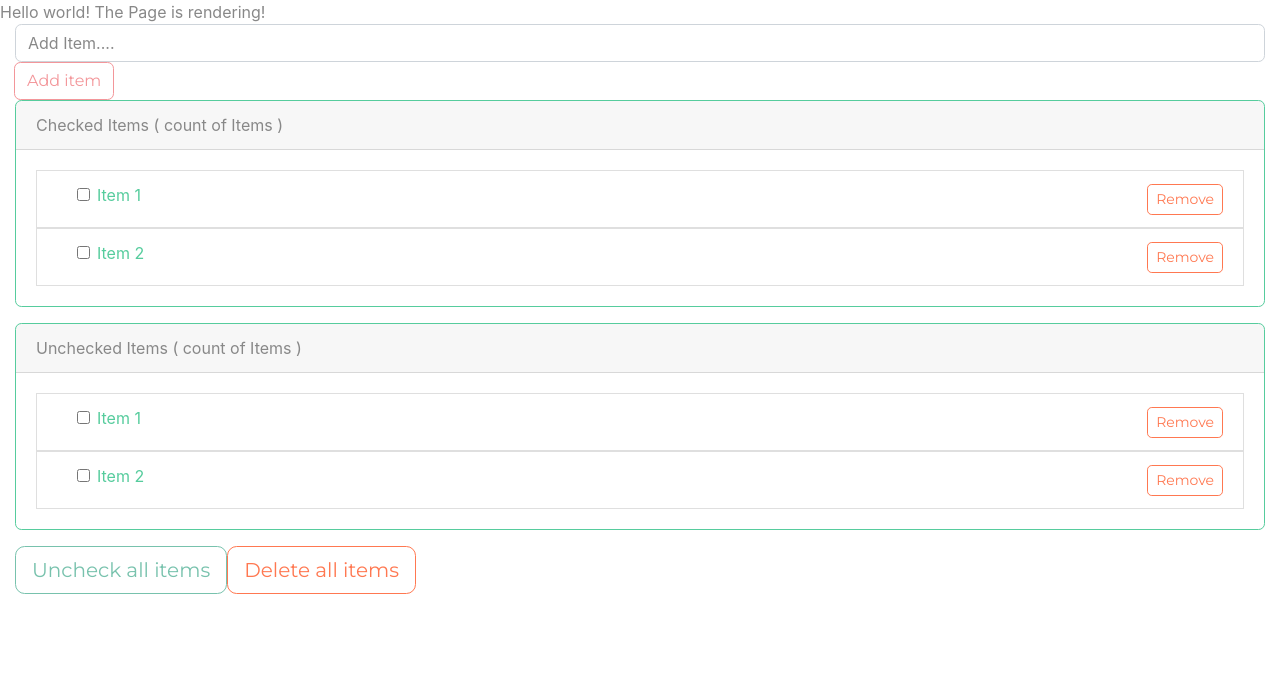
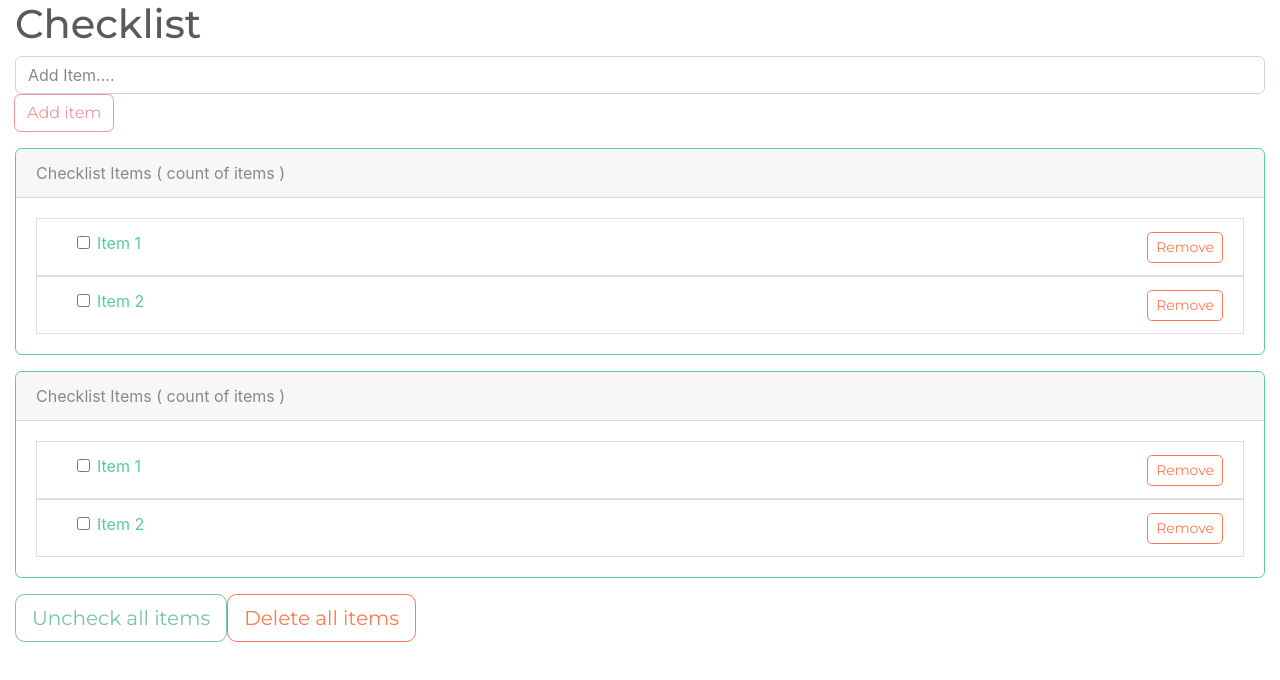
Before and after one commit to FrancisBroughton/checklist-app, a React (Create React App) app in the folder checklist-app/: page / in a window 1280 px wide. Shown: the top 680 px of the page. Built offline with nearby package versions, Linux system fonts and the light colour scheme.

Commit message:
list container split from app

```diff
--- a/checklist-app/src/components/AddItem.js
+++ b/checklist-app/src/components/AddItem.js
@@ -0,0 +1,32 @@
+import React, { Component } from 'react';
+
+class AddItem extends Component {
+
+state = {
+  inputValue: ''
+}
+handleInputChange = (event) => {
+  event.preventDefault();
+  this.setState({
+    inputValue: event.target.value
+  })
+}
+
+render () {
+  return (
+    <div className= "form-group">
+    {/* <div class="input-group mb-3"> */}
+    <input type="text" class="form-control"
+    placeholder="Add Item...."
+    aria-label="Add Item...."
+    aria-describedby="basic-addon2"/>
+  <div class="input-group-append">
+    <button type="button" class="btn btn-outline-secondary">Add item</button>
+  </div>
+  </div>
+  );
+}
+}
+
+
+export default AddItem;
--- a/checklist-app/src/components/index.js
+++ b/checklist-app/src/components/index.js
@@ -3,3 +3,7 @@ import CheckAll from './CheckAll';
 import DeleteAll from './DeleteAll';
 import ItemList from './ItemList';
 import UncheckItems from './UncheckItems';
+
+export {
+  AddItem
+};
--- a/checklist-app/src/containers/App.js
+++ b/checklist-app/src/containers/App.js
@@ -1,79 +1,32 @@
 import React, { Component } from 'react';
 import '../styles/App.css';
 
+import AddItem from '../components/AddItem';
+import { List} from '../containers/index';
+
 class App extends Component {
+
+ state = {
+     items: []
+  }
+
+
   render () {
     return (
       <div>
-        Hello world! The Page is rendering!
-
         <div class="container-fluid">
-          {/* <div class="input-group mb-3"> */}
-          <input type="text" class="form-control"
-            placeholder="Add Item...."
-            aria-label="Add Item...."
-            aria-describedby="basic-addon2"/>
-          <div class="input-group-append">
-            <button type="button" class="btn btn-outline-secondary">Add item</button>
-          </div>
-          <div className="card border-success mb-3">
-            <div className="card-header">
-              <div className="header">Checked Items ( count of Items )</div>
-            </div>
-            <div className="card-body text-success">
-              <ul className="list-group" key="">
-                <div className="items">
-                  <li className="list-group-item d-flex justify-content-between align-items-center">
-                    <div className="form-check">
-                      <label className="form-check-label">
-                        <input className="form-check-input" type="checkbox" value="" checked="" onChange=""/> Item 1
-                      </label>
-                    </div>
-                    <button type="button" className="btn btn-outline-danger btn-sm" onClick="">Remove</button>
-                  </li>
-                </div>
-                <div className="items">
-                  <li className="list-group-item d-flex justify-content-between align-items-center">
-                    <div className="form-check">
-                      <label className="form-check-label">
-                        <input className="form-check-input" type="checkbox" value="" checked="" onChange=""/> Item 2
-                      </label>
-                    </div>
-                    <button type="button" className="btn btn-outline-danger btn-sm" onClick="">Remove</button>
-                  </li>
-                </div>
-              </ul>
-            </div>
-          </div>
-          <div className="card border-success mb-3">
-            <div className="card-header">
-              <div className="header">Unchecked Items ( count of Items )</div>
-            </div>
-            <div className="card-body text-success">
-              <ul className="list-group" key="">
-                <div className="items">
-                  <li className="list-group-item d-flex justify-content-between align-items-center">
-                    <div className="form-check">
-                      <label className="form-check-label">
-                        <input className="form-check-input" type="checkbox" value="" checked="" onChange=""/> Item 1
-                      </label>
-                    </div>
-                    <button type="button" className="btn btn-outline-danger btn-sm" onClick="">Remove</button>
-                  </li>
-                </div>
-                <div className="items">
-                  <li className="list-group-item d-flex justify-content-between align-items-center">
-                    <div className="form-check">
-                      <label className="form-check-label">
-                        <input className="form-check-input" type="checkbox" value="" checked="" onChange=""/> Item 2
-                      </label>
-                    </div>
-                    <button type="button" className="btn btn-outline-danger btn-sm" onClick="">Remove</button>
-                  </li>
-                </div>
-              </ul>
-            </div>
-          </div>
+          <h1>Checklist</h1>
+          <AddItem
+            handleNewItem={ this.addItem }
+          />
+         <List
+           title="Unchecked Tasks"
+           header="These items still need to checked!"
+         />
+         <List
+           title="Checked Tasks"
+           header="You've checked the following items..."
+         />
           <div className="buttons justify-content-between align-items-center">
             <span className="">
               <button type="button" className="btn btn-outline-primary btn-lg" onClick="">Uncheck all items</button>
--- a/checklist-app/src/containers/index.js
+++ b/checklist-app/src/containers/index.js
@@ -1,5 +1,6 @@
 import App from './App';
-
+import List from './list';
 export {
-  App
+  App,
+  List
 };
--- /dev/null
+++ b/checklist-app/src/containers/list.js
@@ -0,0 +1,40 @@
+import React, { Component } from 'react';
+
+class List extends Component {
+
+  render () {
+    return (
+      <div className="card border-success mb-3">
+        <div className="card-header">
+          <div className="header">Checklist Items ( count of items )</div>
+        </div>
+        <div className="card-body text-success">
+          <ul className="list-group" key="">
+            <div className="items">
+              <li className="list-group-item d-flex justify-content-between align-items-center">
+                <div className="form-check">
+                  <label className="form-check-label">
+                    <input className="form-check-input" type="checkbox" value="" checked="" onChange=""/> Item 1
+                  </label>
+                </div>
+                <button type="button" className="btn btn-outline-danger btn-sm" onClick="">Remove</button>
+              </li>
+            </div>
+            <div className="items">
+              <li className="list-group-item d-flex justify-content-between align-items-center">
+                <div className="form-check">
+                  <label className="form-check-label">
+                    <input className="form-check-input" type="checkbox" value="" checked="" onChange=""/> Item 2
+                  </label>
+                </div>
+                <button type="button" className="btn btn-outline-danger btn-sm" onClick="">Remove</button>
+              </li>
+            </div>
+          </ul>
+        </div>
+      </div>
+    );
+  }
+}
+
+export default List;
```
